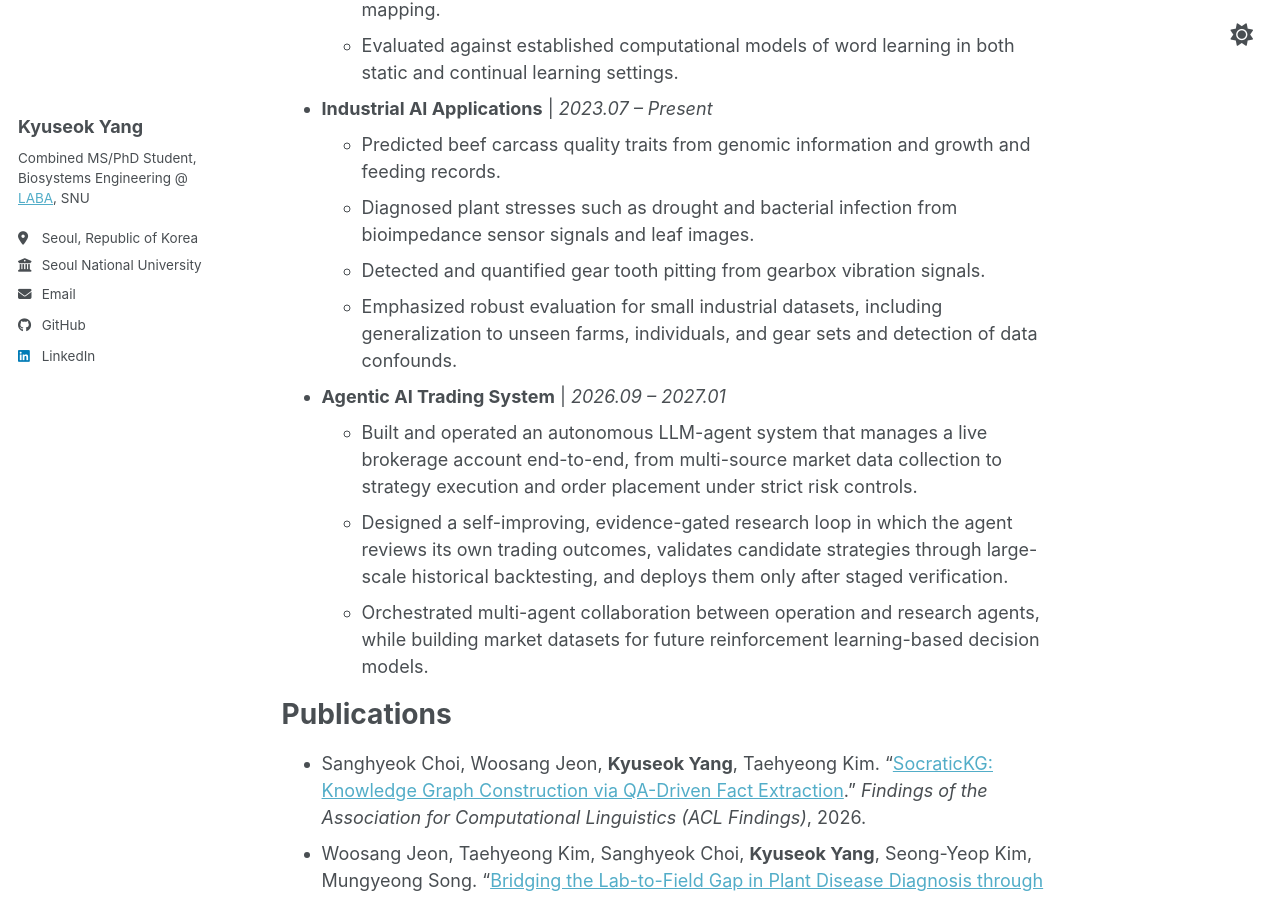
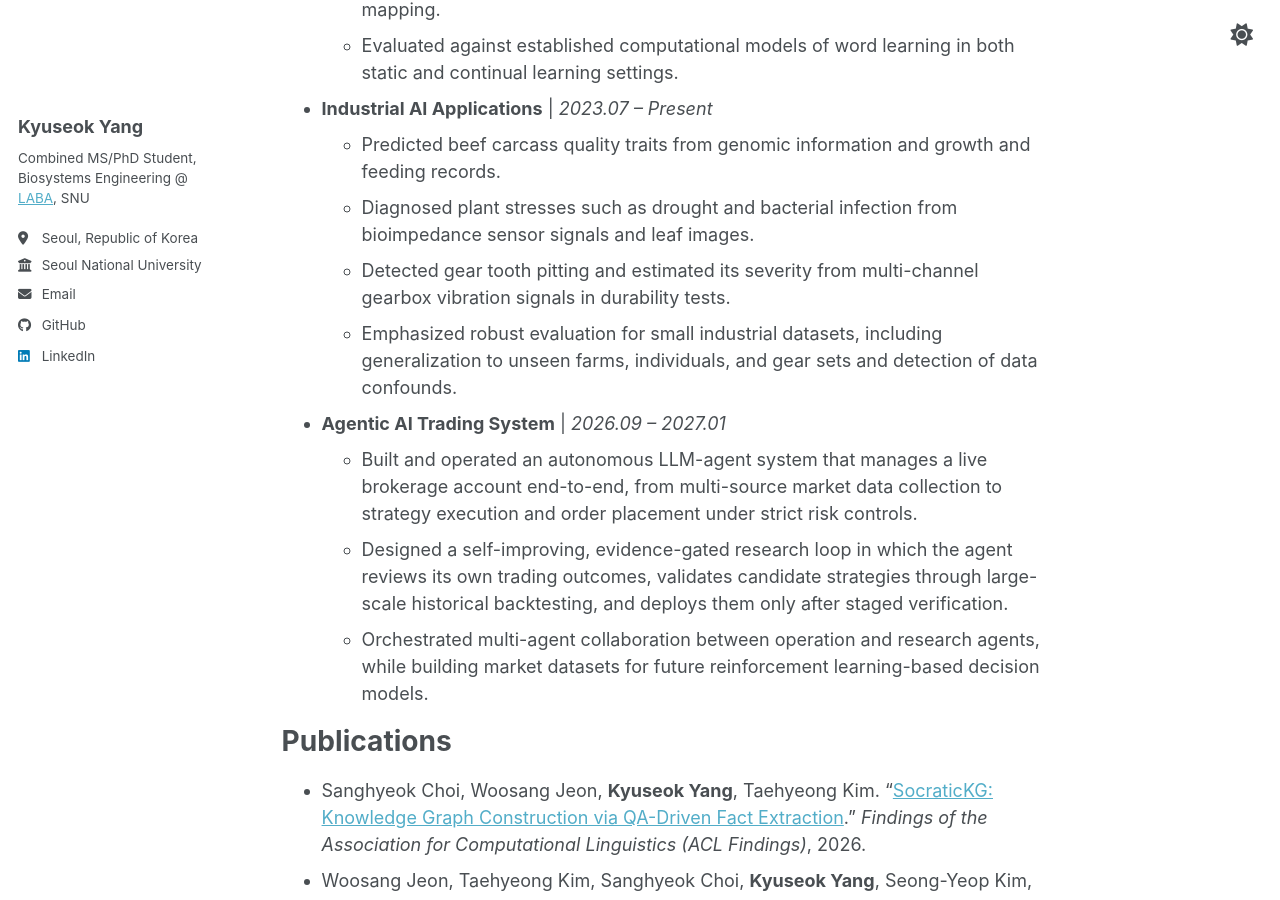
Before and after one commit to kyuseokyang/kyuseokyang.github.io, a Jekyll site: the page built from _pages/about.md, in a window 1280 px wide and 900 px high, scrolled down 1141 px. Built offline with Jekyll 4.4.1, drawn with Linux system fonts in a browser that asks for light colours; a script bundle is joined from its source files by our own code; library files that are not in the unit come from our copies.

Commit message:
Expand gear pitting bullet slightly
Co-Authored-By: Claude Opus 5.5 <noreply@anthropic.com>
Claude-Session: https://claude.ai/code/session_014wUef7etJQnxPjZh1VhMWb

```diff
--- a/_pages/about.md
+++ b/_pages/about.md
@@ -35,7 +35,7 @@ Projects
 * **Industrial AI Applications** \| *2023.07 – Present*
   * Predicted beef carcass quality traits from genomic information and growth and feeding records.
   * Diagnosed plant stresses such as drought and bacterial infection from bioimpedance sensor signals and leaf images.
-  * Detected and quantified gear tooth pitting from gearbox vibration signals.
+  * Detected gear tooth pitting and estimated its severity from multi-channel gearbox vibration signals in durability tests.
   * Emphasized robust evaluation for small industrial datasets, including generalization to unseen farms, individuals, and gear sets and detection of data confounds.
 * **Agentic AI Trading System** \| *2026.09 – 2027.01*
   * Built and operated an autonomous LLM-agent system that manages a live brokerage account end-to-end, from multi-source market data collection to strategy execution and order placement under strict risk controls.
```
